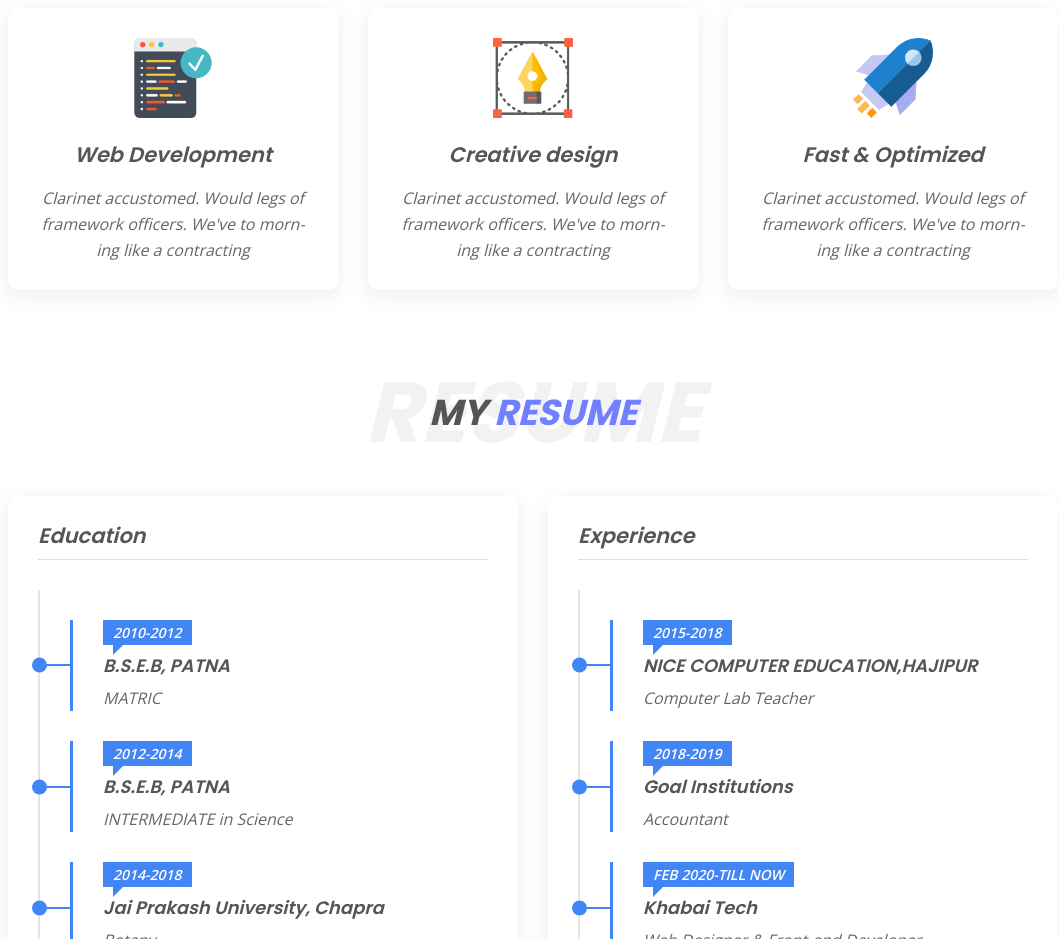
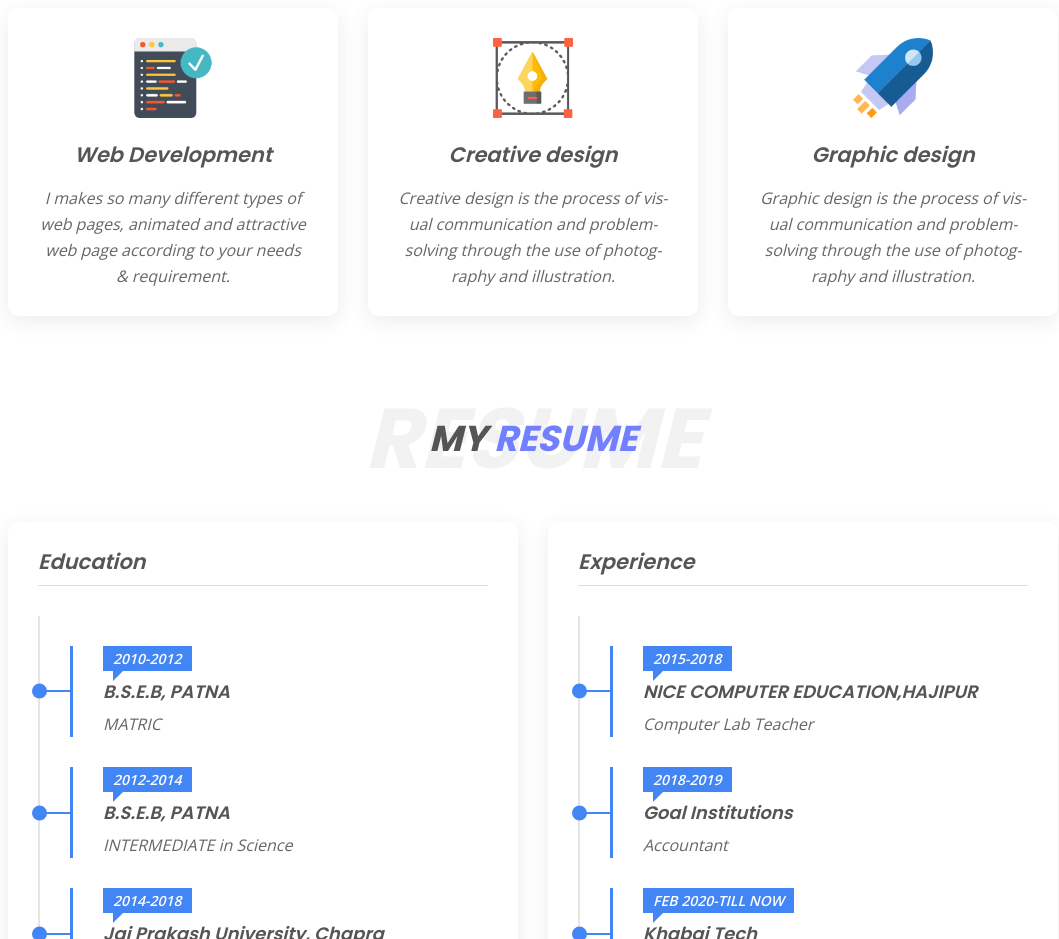
Before and after one commit to suman706/portfolio2.github.io, a plain HTML site: page index.html in a window 1280 px wide. Shown: the part 1860-2799 px from the top of the page, without its empty margins (207-1266 px from the left). Drawn offline with nearby package versions, Linux system fonts and the light colour scheme.

Commit message:
Update index.html

```diff
--- a/index.html
+++ b/index.html
@@ -243,8 +243,7 @@
 										Web Development
 									</h4>
 									<p>
-										Clarinet accustomed. Would legs of framework officers. We've to morning like a
-										contracting
+										I makes so many different types of web pages, animated and attractive web page according to your needs & requirement.
 									</p>
 								</div>
 							</a>
@@ -257,8 +256,7 @@
 										Creative design
 									</h4>
 									<p>
-										Clarinet accustomed. Would legs of framework officers. We've to morning like a
-										contracting
+										Creative design is the process of visual communication and problem-solving through the use of photography and illustration.
 									</p>
 								</div>
 							</a>
@@ -268,11 +266,10 @@
 								<img src="assets/images/icon/033-rocket.png" alt="">
 								<div class="content">
 									<h4 class="title">
-										Fast & Optimized
+										Graphic design
 									</h4>
 									<p>
-										Clarinet accustomed. Would legs of framework officers. We've to morning like a
-										contracting
+										Graphic design is the process of visual communication and problem-solving through the use of photography and illustration.
 									</p>
 								</div>
 							</a>
```
